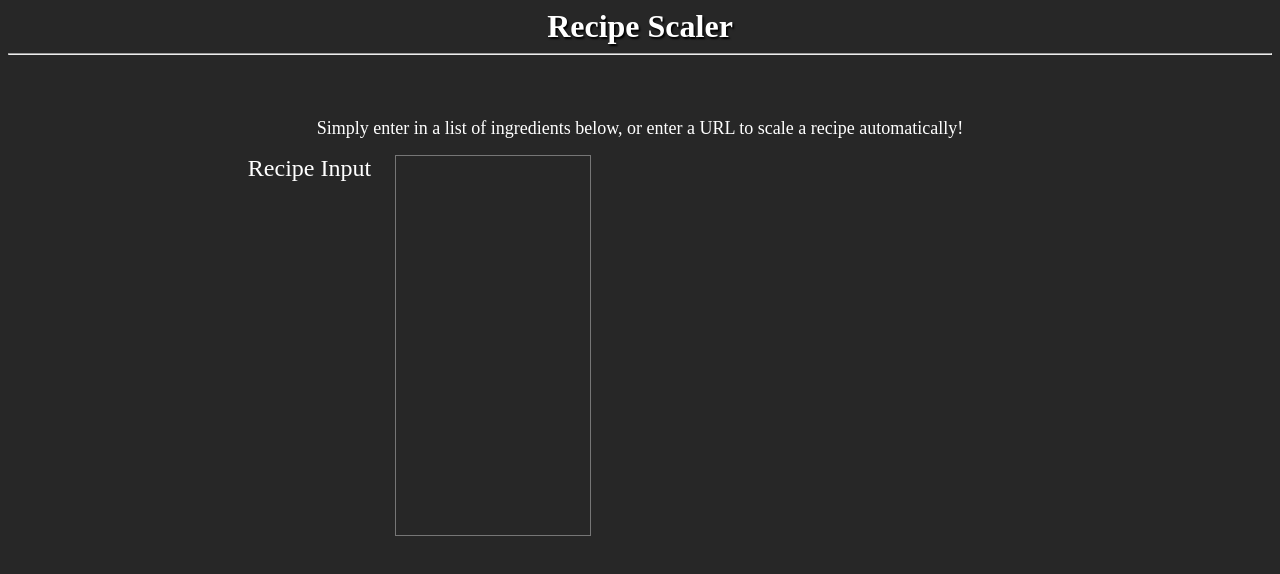
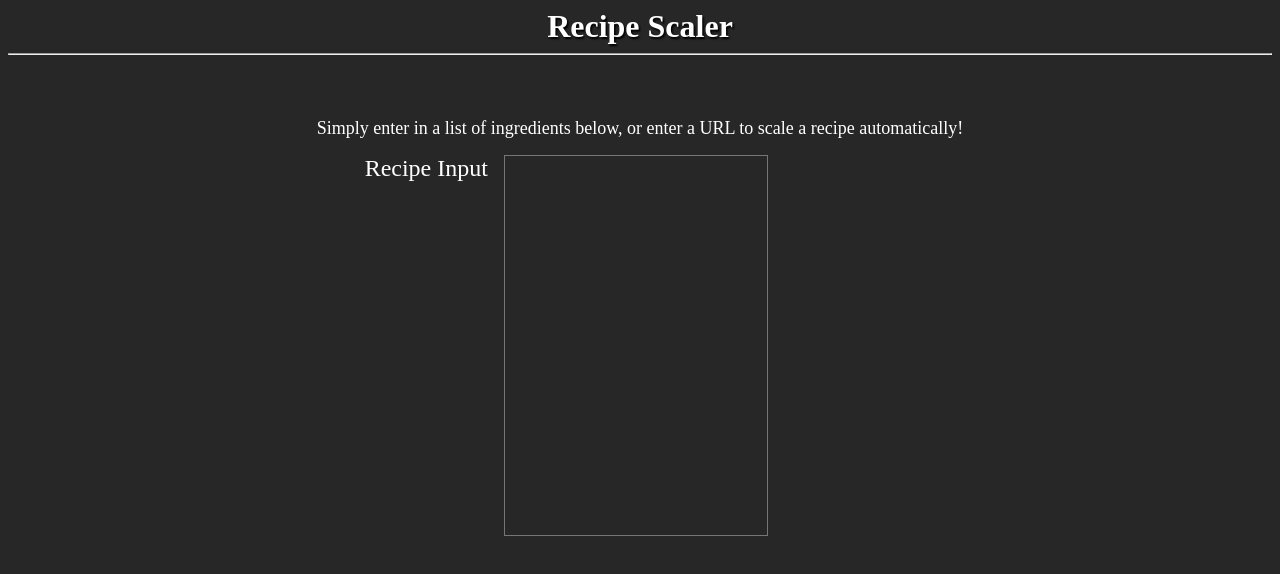
Before and after one commit to Menotdan/RecipeScaler, a website: page src/index.html in a window 1280 px wide. Drawn offline with Linux system fonts and the light colour scheme.

Commit message:
Fix layout.

```diff
--- a/src/index.css
+++ b/src/index.css
@@ -7,7 +7,7 @@ textarea {
     color: white;
     background-color: rgb(39, 39, 39);
 
-    width: 25%;
+    width: 100%;
     resize: none;
 }
 
@@ -31,11 +31,6 @@ p {
     text-align: center;
 }
 
-label {
-    font-size: 18pt;
-    margin-right: 3%;
-}
-
 #content {
     width: fit-content;
     margin: auto;
@@ -43,11 +38,26 @@ label {
 
 #recipe-area {
     width: fit-content;
+    display: grid;
+    grid-template-columns: 33% 33% 33%;
+}
+
+#recipe-area label {
+    grid-column-start: 1;
+    grid-column-end: 2;
+
+    font-size: 18pt;
+    margin-right: 16px;
+
+    text-align: right;
+}
+
+#recipe-area textarea {
+    grid-column-start: 2;
+    grid-column-end: 3;
 }
 
 .section {
     width:fit-content;
     margin: auto;
-    display: flex;
-    align-items: flex-start;
 }
--- a/src/index.html
+++ b/src/index.html
@@ -17,10 +17,8 @@
         </p>
 
         <div id="recipe-area">
-            <div class="section" id="text-section">
-                <label for="recipe-text">Recipe Input</label>
-                <textarea rows="25" cols="80" id="recipe-text"></textarea>
-            </div>
+            <label for="recipe-text">Recipe Input</label>
+            <textarea rows="25" cols="80" id="recipe-text"></textarea>
         </div>
     </div>
 </body>
```
